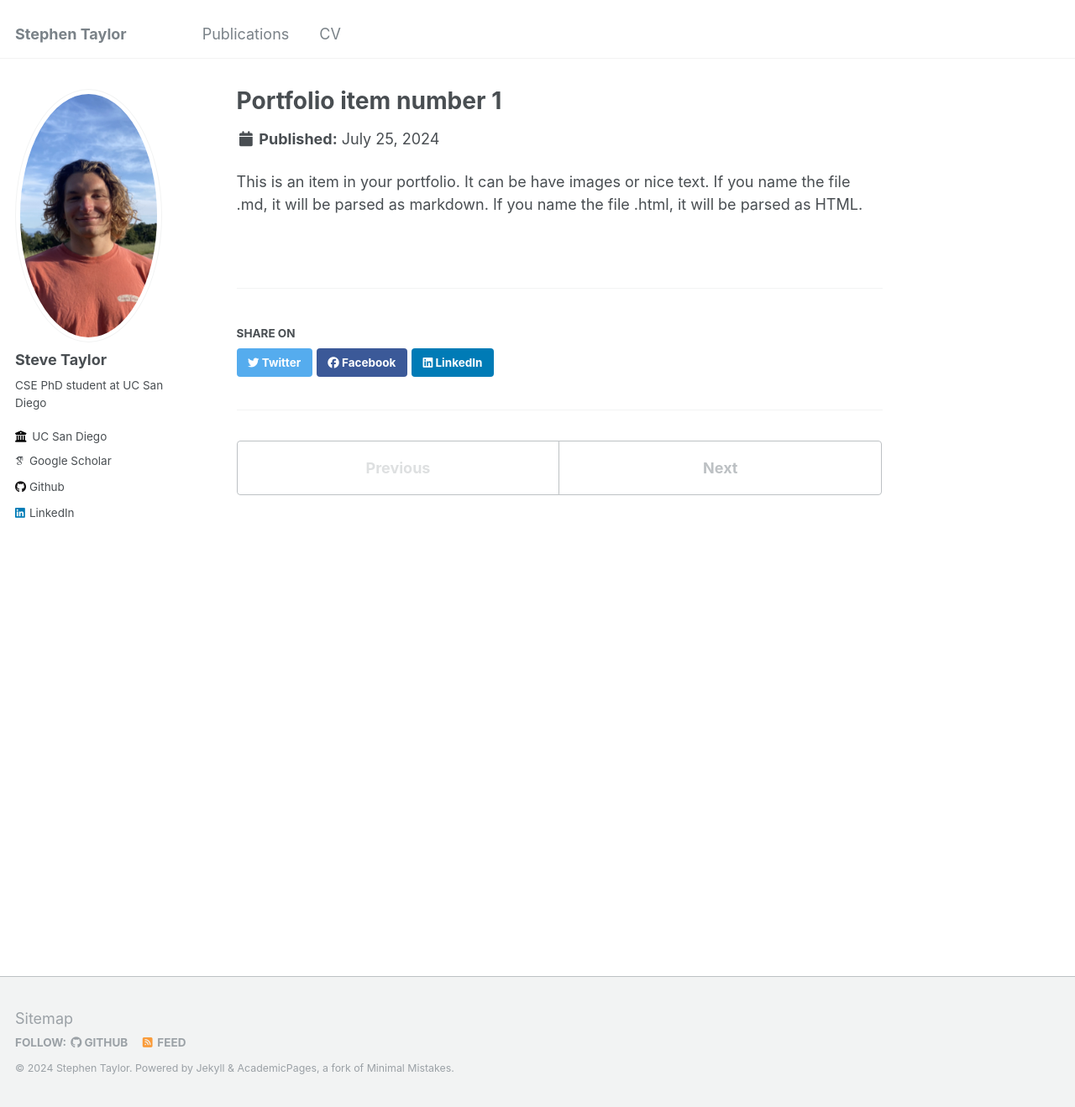
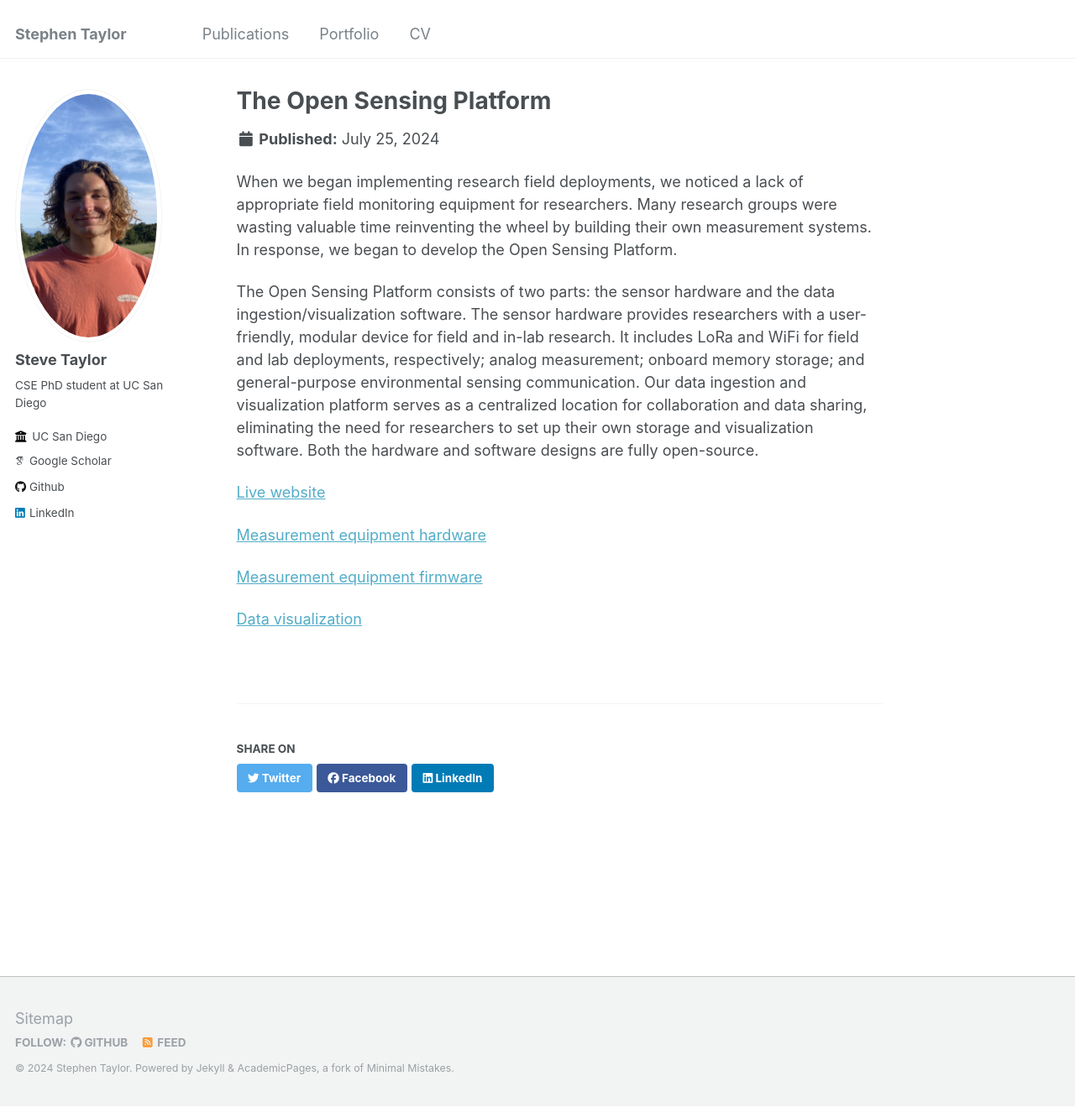
Before and after one commit to stevegtaylor/stevegtaylor.github.io, a Jekyll site: the page built from _portfolio/portfolio-1.md, in a window 1280 px wide and 1319 px high. Shown: the whole window at 84% size. Built offline with Jekyll 4.4.1, drawn with Linux system fonts in a browser that asks for light colours; some web fonts are replaced.

Commit message:
Added portfolio

```diff
--- a/_data/navigation.yml
+++ b/_data/navigation.yml
@@ -9,8 +9,8 @@ main:
   # - title: "Teaching"
   #   url: /teaching/
 
-  # - title: "Portfolio"
-  #   url: /portfolio/
+  - title: "Portfolio"
+    url: /portfolio/
 
   # - title: "Blog Posts"
   #   url: /year-archive/
--- a/_portfolio/portfolio-1.md
+++ b/_portfolio/portfolio-1.md
@@ -1,7 +1,17 @@
 ---
-title: "Portfolio item number 1"
-excerpt: "Short description of portfolio item number 1<br/><img src='/images/500x300.png'>"
+title: "The Open Sensing Platform"
+excerpt: "The Open Sensing Platform is an open-source, end-to-end environmental measurement and visualization software.<br/><img src='/images/Open-Sensing-Platform.png'>"
 collection: portfolio
 ---
 
-This is an item in your portfolio. It can be have images or nice text. If you name the file .md, it will be parsed as markdown. If you name the file .html, it will be parsed as HTML.
+When we began implementing research field deployments, we noticed a lack of appropriate field monitoring equipment for researchers. Many research groups were wasting valuable time reinventing the wheel by building their own measurement systems. In response, we began to develop the Open Sensing Platform.
+
+The Open Sensing Platform consists of two parts: the sensor hardware and the data ingestion/visualization software. The sensor hardware provides researchers with a user-friendly, modular device for field and in-lab research. It includes LoRa and WiFi for field and lab deployments, respectively; analog measurement; onboard memory storage; and general-purpose environmental sensing communication. Our data ingestion and visualization platform serves as a centralized location for collaboration and data sharing, eliminating the need for researchers to set up their own storage and visualization software. Both the hardware and software designs are fully open-source.
+
+[Live website](https://dirtviz.jlab.ucsc.edu/)
+
+[Measurement equipment hardware](https://github.com/jlab-sensing/soil_power_sensor)
+
+[Measurement equipment firmware](https://github.com/jlab-sensing/soil-power-sensor-firmware/pulls)
+
+[Data visualization](https://github.com/jlab-sensing/DirtViz)
```
Also changed, not shown: _portfolio/portfolio-2.html (deleted, +0 -7 lines), 1 other file.
